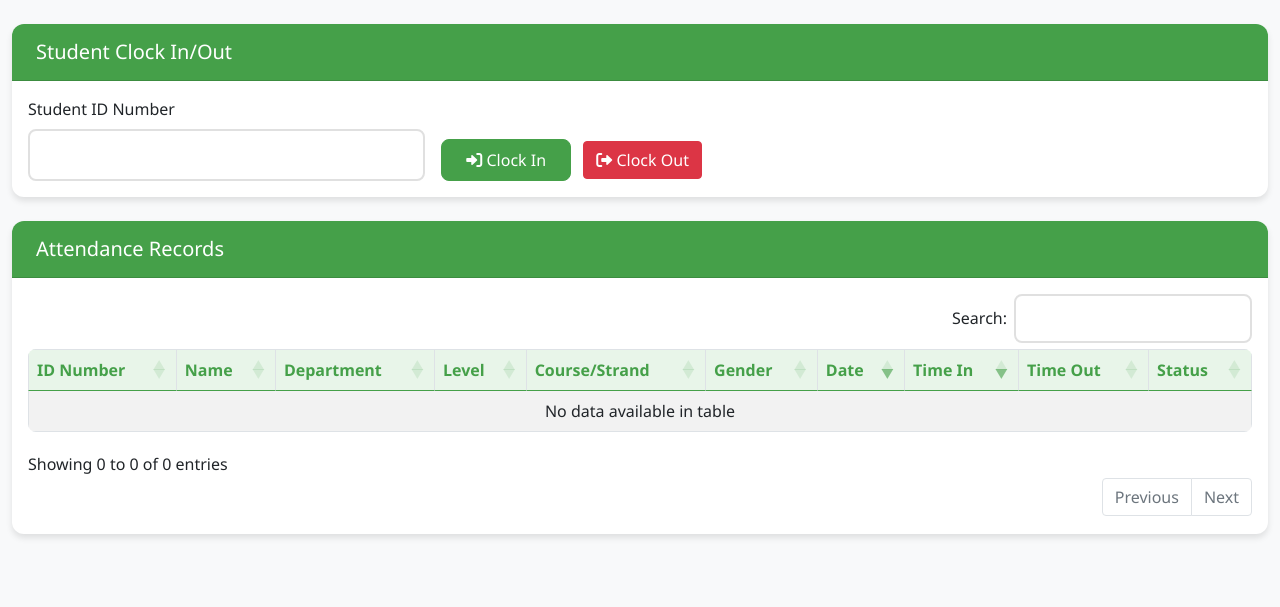
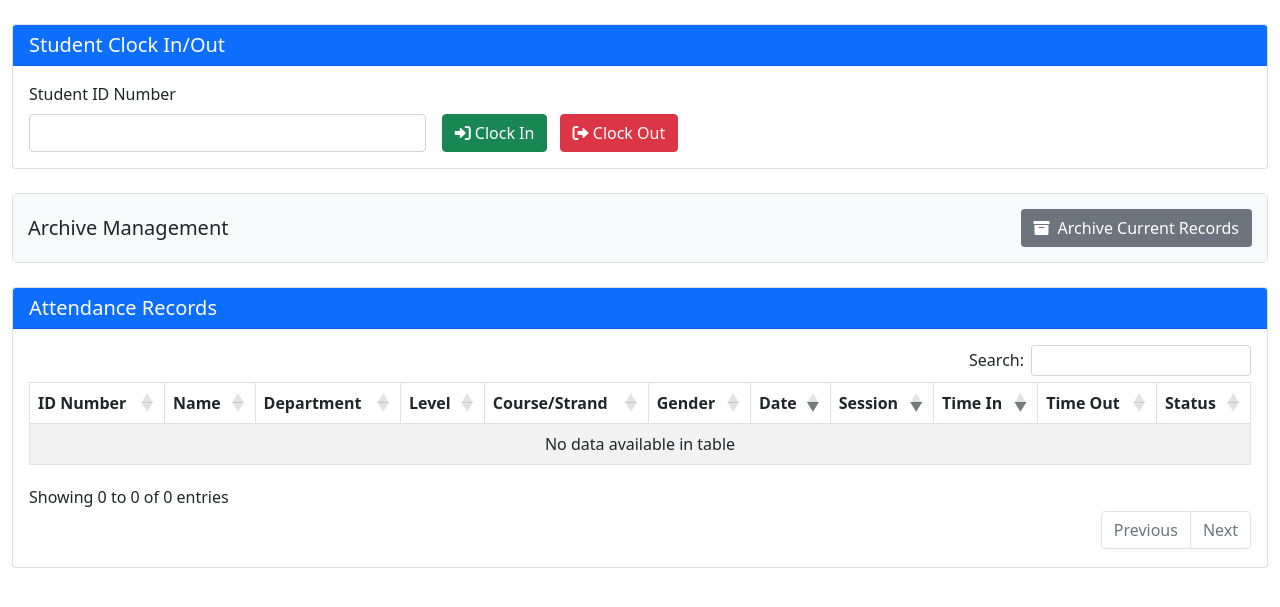
Before and after one commit to klengdrll/Library-Management-System, a Flask app: page /admin_clock_in_out in a window 1280 px wide. Shown: the top 607 px of the page. Run offline with Flask 3, Linux system fonts and the light colour scheme; the visitor is signed in with stand-in values (Sample User, id 1); data that the repository does not hold is empty; some libraries are stand-ins or nearby versions.

Commit message:
altered clockin/clockout + archive

```diff
--- a/main.py
+++ b/main.py
@@ -1487,7 +1487,7 @@ def admin_clock_in_out():
 
     if request.method == 'POST':
         id_number = request.form.get('ID_Number', '').strip()
-        action = request.form.get('action')  # 'clock_in' or 'clock_out'
+        action = request.form.get('action')
 
         if id_number:
             try:
@@ -1505,34 +1505,44 @@ def admin_clock_in_out():
                     current_time = datetime.now()
                     current_date = current_time.date()
 
-                    # Check if student already has an attendance record for today
+                    # Check latest attendance status for today
                     cursor.execute("""
-                        SELECT id, time_in, time_out
+                        SELECT id, time_in, time_out, status
                         FROM attendance
                         WHERE student_id = %s AND date = %s
+                        ORDER BY time_in DESC
+                        LIMIT 1
                     """, (id_number, current_date))
-                    existing_record = cursor.fetchone()
+                    latest_record = cursor.fetchone()
 
                     if action == 'clock_in':
-                        if not existing_record:
+                        if not latest_record or (latest_record and latest_record[2]):  # No record or last record has time_out
+                            # Get next session number
+                            cursor.execute("""
+                                SELECT COALESCE(MAX(session), 0) + 1
+                                FROM attendance
+                                WHERE student_id = %s AND date = %s
+                            """, (id_number, current_date))
+                            next_session = cursor.fetchone()[0]
+
                             # Create new attendance record
                             cursor.execute("""
                                 INSERT INTO attendance
-                                (student_id, date, time_in, status)
-                                VALUES (%s, %s, %s, 'Present')
-                            """, (id_number, current_date, current_time.time()))
+                                (student_id, date, time_in, status, session)
+                                VALUES (%s, %s, %s, 'Present', %s)
+                            """, (id_number, current_date, current_time.time(), next_session))
                             flash('Successfully clocked in', 'success')
                         else:
-                            flash('Already clocked in for today', 'warning')
+                            flash('Must clock out before clocking in again', 'warning')
 
                     elif action == 'clock_out':
-                        if existing_record and not existing_record[2]:  # if no time_out
+                        if latest_record and not latest_record[2]:  # if no time_out
                             # Update existing record with time_out
                             cursor.execute("""
                                 UPDATE attendance
-                                SET time_out = %s
+                                SET time_out = %s, status = 'Out'
                                 WHERE id = %s
-                            """, (current_time.time(), existing_record[0]))
+                            """, (current_time.time(), latest_record[0]))
                             flash('Successfully clocked out', 'success')
                         else:
                             flash('No active clock-in record found', 'warning')
@@ -1543,11 +1553,11 @@ def admin_clock_in_out():
                 cursor.execute("""
                     SELECT c.ID_Number, c.Name, c.Department, c.Level,
                            c.`Course/Strand`, c.Gender,
-                           a.date, a.time_in, a.time_out, a.status
+                           a.date, a.time_in, a.time_out, a.status, a.session
                     FROM attendance a
                     JOIN clienttb c ON a.student_id = c.ID_Number
                     WHERE c.ID_Number = %s
-                    ORDER BY a.date DESC, a.time_in DESC
+                    ORDER BY a.date DESC, a.session DESC, a.time_in DESC
                     LIMIT 100
                 """, (id_number,))
                 attendance_records = cursor.fetchall()
@@ -1564,7 +1574,8 @@ def admin_clock_in_out():
                         record[6],
                         convert_timedelta_to_time(record[7]) if isinstance(record[7], timedelta) else record[7],
                         convert_timedelta_to_time(record[8]) if isinstance(record[8], timedelta) else record[8],
-                        record[9]
+                        record[9],
+                        record[10]  # session number
                     )
                     for record in attendance_records
                 ]
@@ -1582,10 +1593,10 @@ def admin_clock_in_out():
             cursor.execute("""
                 SELECT c.ID_Number, c.Name, c.Department, c.Level,
                        c.`Course/Strand`, c.Gender,
-                       a.date, a.time_in, a.time_out, a.status
+                       a.date, a.time_in, a.time_out, a.status, a.session
                 FROM attendance a
                 JOIN clienttb c ON a.student_id = c.ID_Number
-                ORDER BY a.date DESC, a.time_in DESC
+                ORDER BY a.date DESC, a.session DESC, a.time_in DESC
                 LIMIT 100
             """)
             attendance_records = cursor.fetchall()
@@ -1602,7 +1613,8 @@ def admin_clock_in_out():
                     record[6],
                     convert_timedelta_to_time(record[7]) if isinstance(record[7], timedelta) else record[7],
                     convert_timedelta_to_time(record[8]) if isinstance(record[8], timedelta) else record[8],
-                    record[9]
+                    record[9],
+                    record[10]  # session number
                 )
                 for record in attendance_records
             ]
@@ -1616,6 +1628,54 @@ def admin_clock_in_out():
         student=student_details,
         attendance_records=attendance_records
     )
+
+@app.route('/archive_attendance', methods=['POST'])
+def archive_attendance():
+    auth_status = check_auth()
+    if not auth_status or auth_status != 'admin':
+        return jsonify({'success': False, 'message': 'Unauthorized access'})
+
+    try:
+        # Create archive table if it doesn't exist
+        cursor.execute("""
+            CREATE TABLE IF NOT EXISTS attendance_archive (
+                id INT AUTO_INCREMENT PRIMARY KEY,
+                student_id VARCHAR(255),
+                date DATE,
+                time_in TIME,
+                time_out TIME,
+                status VARCHAR(50),
+                session INT,
+                archived_at TIMESTAMP DEFAULT CURRENT_TIMESTAMP,
+                FOREIGN KEY (student_id) REFERENCES clienttb(ID_Number)
+            )
+        """)
+
+        # Move current records to archive
+        cursor.execute("""
+            INSERT INTO attendance_archive (student_id, date, time_in, time_out, status, session)
+            SELECT student_id, date, time_in, time_out, status, session
+            FROM attendance
+        """)
+
+        # Clear current attendance table
+        cursor.execute("TRUNCATE TABLE attendance")
+
+        # Commit the transaction
+        db.commit()
+
+        return jsonify({
+            'success': True,
+            'message': 'Records successfully archived'
+        })
+
+    except Exception as e:
+        db.rollback()
+        logging.error(f'Error archiving attendance records: {str(e)}')
+        return jsonify({
+            'success': False,
+            'message': 'An error occurred while archiving records'
+        })
 
 @app.route('/attendance_data_dayofweek')
 def attendance_data_dayofweek():
--- a/templates/admin_clock_in_out.html
+++ b/templates/admin_clock_in_out.html
@@ -12,114 +12,55 @@
     <!-- Font Awesome -->
     <link rel="stylesheet" href="https://cdnjs.cloudflare.com/ajax/libs/font-awesome/6.0.0/css/all.min.css">
     <style>
-        :root {
-            --primary-color: #45a049;
-            --primary-hover: #3c8a3f;
-            --primary-light: #e8f5e9;
-            --danger-color: #dc3545;
-            --info-color: #0dcaf0;
+        .status-indicator {
+            width: 10px;
+            height: 10px;
+            border-radius: 50%;
+            display: inline-block;
+            margin-right: 5px;
         }
-
-        body {
+        .status-in {
+            background-color: #28a745;
+        }
+        .status-out {
+            background-color: #dc3545;
+        }
+        .current-status {
+            font-weight: bold;
+            padding: 5px 10px;
+            border-radius: 4px;
+            margin-top: 10px;
+        }
+        .status-message {
+            margin-top: 10px;
+            padding: 10px;
+            border-radius: 4px;
             background-color: #f8f9fa;
-            font-family: 'Segoe UI', system-ui, -apple-system, sans-serif;
         }
-
-        .card {
-            margin-bottom: 20px;
-            border: none;
-            border-radius: 12px;
-            box-shadow: 0 4px 6px rgba(0, 0, 0, 0.1);
-            transition: transform 0.2s ease, box-shadow 0.2s ease;
+        .last-session {
+            font-size: 0.9em;
+            color: #666;
+            margin-top: 5px;
         }
-
-        .card:hover {
-            transform: translateY(-5px);
-            box-shadow: 0 6px 12px rgba(0, 0, 0, 0.15);
+        .archive-section {
+            margin: 20px 0;
+            padding: 15px;
+            background-color: #f8f9fa;
+            border-radius: 5px;
+            border: 1px solid #dee2e6;
         }
-
-        .card-header {
-            border-radius: 12px 12px 0 0 !important;
-            background-color: var(--primary-color) !important;
-            padding: 1rem 1.5rem;
+        .archive-btn {
+            background-color: #6c757d;
+            color: white;
+            transition: all 0.3s;
         }
-
-        .btn-success {
-            background-color: var(--primary-color);
-            border-color: var(--primary-color);
-            padding: 0.5rem 1.5rem;
-            border-radius: 8px;
-            transition: all 0.3s ease;
+        .archive-btn:hover {
+            background-color: #5a6268;
+            color: white;
         }
-
-        .btn-success:hover {
-            background-color: var(--primary-hover);
-            border-color: var(--primary-hover);
-            transform: translateY(-2px);
-        }
-
-        .form-control {
-            border-radius: 8px;
-            padding: 0.75rem 1rem;
-            border: 2px solid #e0e0e0;
-            transition: all 0.3s ease;
-        }
-
-        .form-control:focus {
-            border-color: var(--primary-color);
-            box-shadow: 0 0 0 0.2rem rgba(69, 160, 73, 0.25);
-        }
-
-        .table {
-            border-radius: 8px;
-            overflow: hidden;
-        }
-
-        .table thead th {
-            background-color: var(--primary-light);
-            color: var(--primary-color);
-            font-weight: 600;
-            border-bottom: 2px solid var(--primary-color);
-        }
-
-        .badge {
-            padding: 0.5em 1em;
-            border-radius: 6px;
-            font-weight: 500;
-        }
-
-        .alert {
-            border-radius: 10px;
-            border: none;
-            box-shadow: 0 2px 4px rgba(0, 0, 0, 0.05);
-        }
-
-        /* DataTables Customization */
-        .dataTables_wrapper .dataTables_paginate .paginate_button.current {
-            background: var(--primary-color) !important;
-            color: white !important;
-            border: none !important;
-            border-radius: 6px;
-        }
-
-        .dt-buttons button {
-            background-color: var(--primary-color) !important;
-            border-color: var(--primary-color) !important;
-            color: white !important;
-            border-radius: 6px !important;
-            padding: 0.375rem 1rem !important;
-        }
-
-        /* Student Info Card */
-        .student-info p {
-            margin-bottom: 0.5rem;
-            padding: 0.5rem;
-            background-color: var(--primary-light);
-            border-radius: 6px;
-        }
-
-        .student-info strong {
-            color: var(--primary-color);
+        .archive-status {
+            display: none;
+            margin-top: 10px;
         }
     </style>
 </head>
@@ -137,13 +78,23 @@
                         <input type="text" class="form-control" id="ID_Number" name="ID_Number" required>
                     </div>
                     <div class="col-md-4">
-                        <button type="submit" name="action" value="clock_in" class="btn btn-success me-2">
+                        <button type="submit" name="action" value="clock_in" class="btn btn-success me-2" id="clockInBtn">
                             <i class="fas fa-sign-in-alt"></i> Clock In
                         </button>
-                        <button type="submit" name="action" value="clock_out" class="btn btn-danger">
+                        <button type="submit" name="action" value="clock_out" class="btn btn-danger" id="clockOutBtn">
                             <i class="fas fa-sign-out-alt"></i> Clock Out
                         </button>
                     </div>
+                    {% if current_status %}
+                    <div class="col-md-4">
+                        <div class="current-status {% if current_status == 'Present' %}bg-success{% else %}bg-danger{% endif %} text-white">
+                            Current Status: {{ current_status }}
+                            {% if last_session %}
+                            <div class="last-session">Session: {{ last_session }}</div>
+                            {% endif %}
+                        </div>
+                    </div>
+                    {% endif %}
                 </form>
             </div>
         </div>
@@ -164,19 +115,17 @@
         {% if student %}
         <div class="card mb-4">
             <div class="card-header bg-info text-white">
-                <h5 class="mb-0">Student Information</h5>
+                <h5 class="mb-0">Student Details</h5>
             </div>
             <div class="card-body">
                 <div class="row">
-                    <div class="col-md-4">
+                    <div class="col-md-6">
                         <p><strong>ID Number:</strong> {{ student[0] }}</p>
                         <p><strong>Name:</strong> {{ student[1] }}</p>
+                        <p><strong>Department:</strong> {{ student[2] }}</p>
                     </div>
-                    <div class="col-md-4">
-                        <p><strong>Department:</strong> {{ student[2] }}</p>
+                    <div class="col-md-6">
                         <p><strong>Level:</strong> {{ student[3] }}</p>
-                    </div>
-                    <div class="col-md-4">
                         <p><strong>Course/Strand:</strong> {{ student[4] }}</p>
                         <p><strong>Gender:</strong> {{ student[5] }}</p>
                     </div>
@@ -184,6 +133,17 @@
             </div>
         </div>
         {% endif %}
+
+        <!-- Archive Section -->
+        <div class="archive-section mb-4">
+            <div class="d-flex justify-content-between align-items-center">
+                <h5 class="mb-0">Archive Management</h5>
+                <button id="archiveBtn" class="btn archive-btn">
+                    <i class="fas fa-archive me-2"></i>Archive Current Records
+                </button>
+            </div>
+            <div id="archiveStatus" class="archive-status alert" role="alert"></div>
+        </div>
 
         <!-- Attendance Records Table -->
         <div class="card">
@@ -202,6 +162,7 @@
                                 <th>Course/Strand</th>
                                 <th>Gender</th>
                                 <th>Date</th>
+                                <th>Session</th>
                                 <th>Time In</th>
                                 <th>Time Out</th>
                                 <th>Status</th>
@@ -217,9 +178,11 @@
                                 <td>{{ record[4] }}</td>
                                 <td>{{ record[5] }}</td>
                                 <td>{{ record[6].strftime('%Y-%m-%d') }}</td>
+                                <td>{{ record[10] }}</td>
                                 <td>{{ record[7].strftime('%I:%M %p') if record[7] else '' }}</td>
                                 <td>{{ record[8].strftime('%I:%M %p') if record[8] else '' }}</td>
                                 <td>
+                                    <span class="status-indicator {{ 'status-in' if record[9] == 'Present' else 'status-out' }}"></span>
                                     <span class="badge {% if record[9] == 'Present' %}bg-success{% else %}bg-danger{% endif %}">
                                         {{ record[9] }}
                                     </span>
@@ -239,16 +202,17 @@
     <script src="https://cdn.datatables.net/1.11.5/js/jquery.dataTables.min.js"></script>
     <script src="https://cdn.datatables.net/1.11.5/js/dataTables.bootstrap5.min.js"></script>
     <script src="https://cdn.datatables.net/buttons/2.2.2/js/dataTables.buttons.min.js"></script>
-    <script src="https://cdn.datatables.net/buttons/2.2.2/js/buttons.html5.min.js"></script>
-    <script src="https://cdn.datatables.net/buttons/2.2.2/js/buttons.print.min.js"></script>
     <script src="https://cdnjs.cloudflare.com/ajax/libs/jszip/3.1.3/jszip.min.js"></script>
     <script src="https://cdnjs.cloudflare.com/ajax/libs/pdfmake/0.1.53/pdfmake.min.js"></script>
     <script src="https://cdnjs.cloudflare.com/ajax/libs/pdfmake/0.1.53/vfs_fonts.js"></script>
+    <script src="https://cdn.datatables.net/buttons/2.2.2/js/buttons.html5.min.js"></script>
+    <script src="https://cdn.datatables.net/buttons/2.2.2/js/buttons.print.min.js"></script>
 
     <script>
         $(document).ready(function() {
+            // Initialize DataTable
             $('#attendanceTable').DataTable({
-                order: [[6, 'desc'], [7, 'desc']], // Sort by date and time
+                order: [[6, 'desc'], [7, 'desc'], [8, 'desc']], // Sort by date, session, and time
                 pageLength: 10,
                 responsive: true,
                 dom: 'Bfrtip',
@@ -256,6 +220,64 @@
                     'copy', 'csv', 'excel', 'pdf', 'print'
                 ]
             });
+
+            // Button state management based on current status
+            {% if current_status %}
+                {% if current_status == 'Present' %}
+                    $('#clockInBtn').prop('disabled', true);
+                    $('#clockOutBtn').prop('disabled', false);
+                {% else %}
+                    $('#clockInBtn').prop('disabled', false);
+                    $('#clockOutBtn').prop('disabled', true);
+                {% endif %}
+            {% endif %}
+
+            // Archive functionality
+            $('#archiveBtn').click(function() {
+                if (confirm('Are you sure you want to archive all current records? This action cannot be undone.')) {
+                    $.ajax({
+                        url: '/archive_attendance',
+                        method: 'POST',
+                        success: function(response) {
+                            if (response.success) {
+                                $('#archiveStatus')
+                                    .removeClass('alert-danger')
+                                    .addClass('alert-success')
+                                    .html('<i class="fas fa-check-circle me-2"></i>' + response.message)
+                                    .slideDown();
+
+                                // Clear and reload the table
+                                $('#attendanceTable').DataTable().clear().draw();
+
+                                // Reload the page after 2 seconds
+                                setTimeout(function() {
+                                    location.reload();
+                                }, 2000);
+                            } else {
+                                $('#archiveStatus')
+                                    .removeClass('alert-success')
+                                    .addClass('alert-danger')
+                                    .html('<i class="fas fa-exclamation-circle me-2"></i>' + response.message)
+                                    .slideDown();
+                            }
+                        },
+                        error: function() {
+                            $('#archiveStatus')
+                                .removeClass('alert-success')
+                                .addClass('alert-danger')
+                                .html('<i class="fas fa-exclamation-circle me-2"></i>An error occurred while archiving records.')
+                                .slideDown();
+                        }
+                    });
+                }
+            });
+
+            // Hide archive status message when clicking anywhere else
+            $(document).click(function(event) {
+                if (!$(event.target).closest('#archiveBtn, #archiveStatus').length) {
+                    $('#archiveStatus').slideUp();
+                }
+            });
         });
     </script>
 </body>
```
